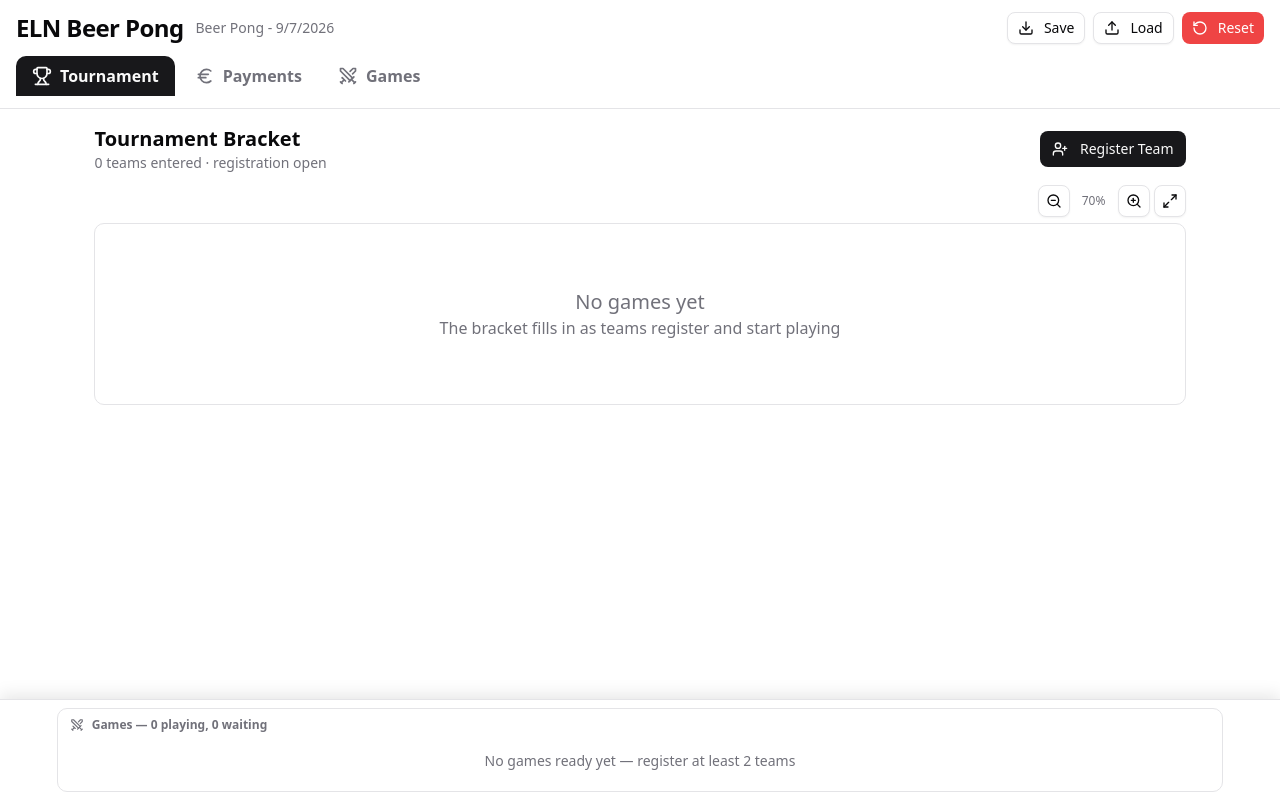
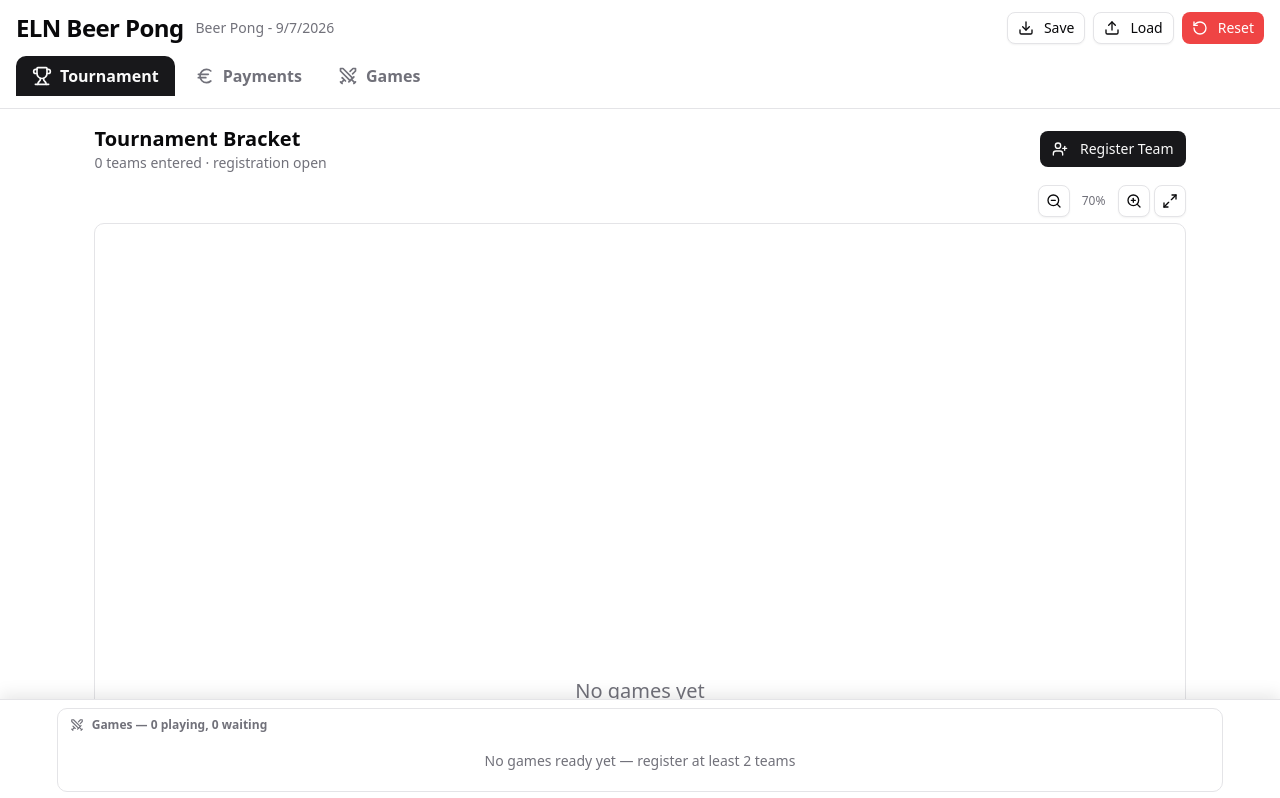
Before and after one commit to dasharazumovai-ops/ELN-beerpong, a React (Vite) app: page / in a window 1280 px wide. Shown: the top 798 px of the page. Built offline with nearby package versions, Linux system fonts and the light colour scheme.

Commit message:
Triple the bracket container's baseline height
The empty/small-bracket minimum was 40vh, making it look cramped on a
full screen before many teams register. Bump it to 120vh as the floor
— it still grows beyond that with content exactly as before, this just
raises where it starts from.

```diff
--- a/src/components/BracketView.tsx
+++ b/src/components/BracketView.tsx
@@ -221,12 +221,14 @@ export default function BracketView({ teams, games, registrationClosed, getTeam,
       </div>
 
       {rounds.length === 0 ? (
-        <div className="text-center py-16 text-muted-foreground border rounded-lg">
-          <p className="text-xl">No games yet</p>
-          <p>The bracket fills in as teams register and start playing</p>
+        <div className="flex items-center justify-center text-center text-muted-foreground border rounded-lg" style={{ minHeight: '120vh' }}>
+          <div>
+            <p className="text-xl">No games yet</p>
+            <p>The bracket fills in as teams register and start playing</p>
+          </div>
         </div>
       ) : (
-        <div ref={scrollRef} className="border rounded" style={{ minHeight: '40vh' }}>
+        <div ref={scrollRef} className="border rounded" style={{ minHeight: '120vh' }}>
           <div style={{ width: naturalSize.width * zoom || undefined, height: naturalSize.height * zoom || undefined, position: 'relative' }}>
           <div ref={scaledRef} className="p-2 relative" style={{ transform: `scale(${zoom})`, transformOrigin: 'top left', width: 'max-content', position: 'absolute', top: 0, left: 0 }}>
             <svg
```
